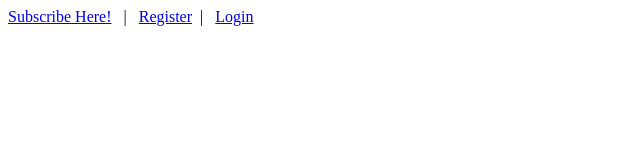
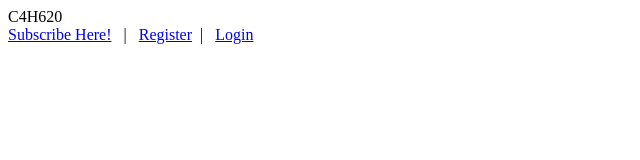
Before and after one commit to wulfrano/cdc_europe, a plain HTML site: page index.html in a window 1280 px wide. Shown: the whole page, without its empty margins (0-640 px from the left). Drawn offline with Linux system fonts and the light colour scheme.

Commit message:
Update index.html

```diff
--- a/index.html
+++ b/index.html
@@ -5,6 +5,7 @@
 <SCRIPT type="text/javascript" lang="javascript" src="https://cdns.eu1.gigya.com/js/gigya.js?apikey=4_-cjlV5zRzf1SamLNoh8bJQ"></SCRIPT>
 </head>
 <body>
+C4H620<br>
 <a href="#" onclick="gigya.accounts.showScreenSet({screenSet:'Default-LiteRegistration'});">Subscribe Here!</a> &nbsp;&nbsp;|&nbsp;&nbsp;
 <a href="#" onclick="gigya.accounts.showScreenSet({screenSet:'Default-RegistrationLogin', startScreen:'gigya-register-screen'});">Register</a>&nbsp;&nbsp;|&nbsp;&nbsp;
 <a href="#" onclick="gigya.accounts.showScreenSet({screenSet:'Default-RegistrationLogin'});">Login</a>
```
